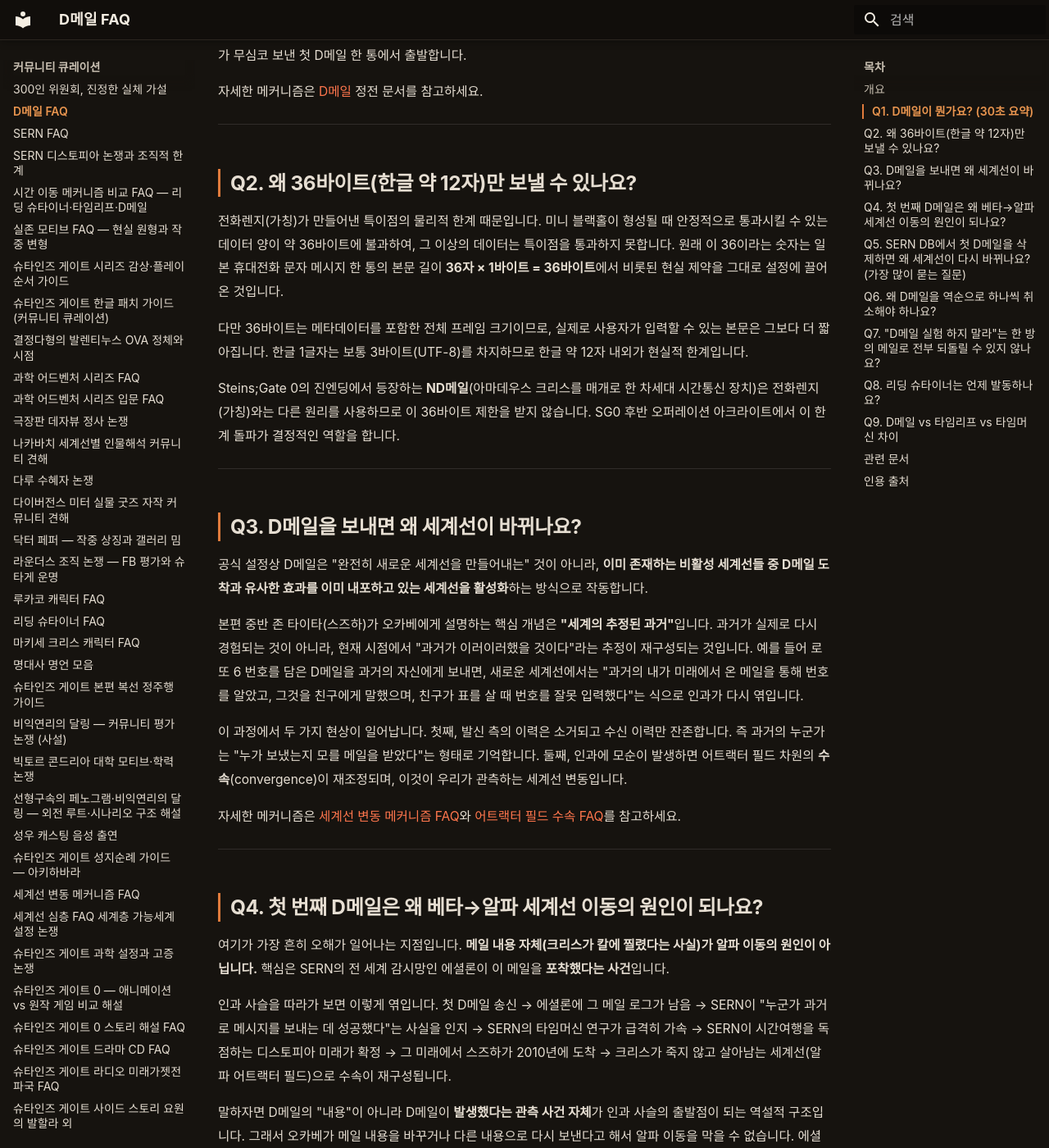
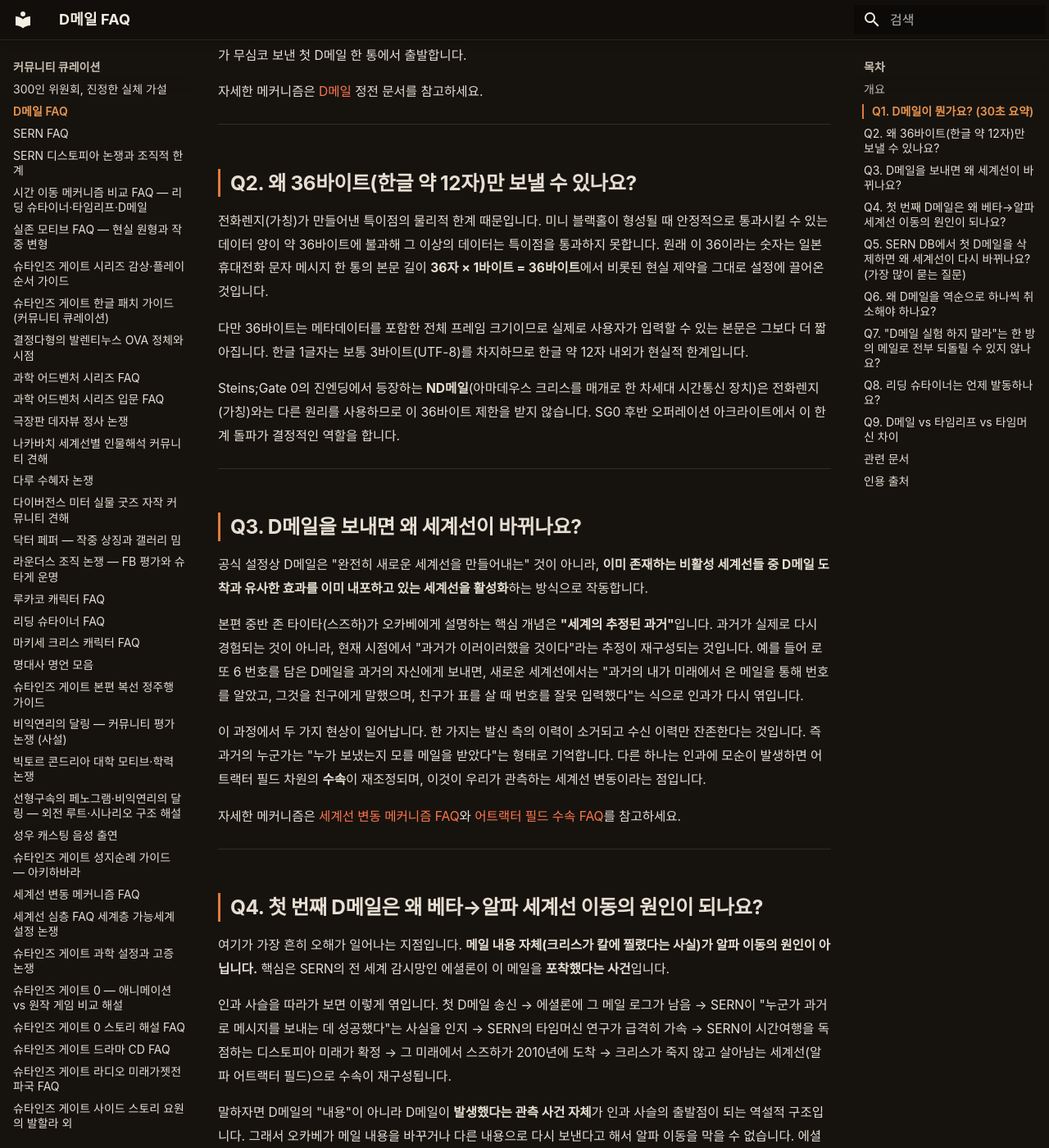
Before and after one commit to sgwiki/sgwiki.github.io, an MkDocs documentation site: the page built from wiki/커뮤니티-큐레이션/D메일-FAQ.md, in a window 1280 px wide and 1400 px high, scrolled down 665 px. Shown: the whole window at 82% size. Built offline with MkDocs 1.6.1 and Material for MkDocs 9.7.7, drawn with Linux system fonts in a browser that asks for light colours; some web fonts are replaced; some of the changed text lies outside the part shown.

Commit message:
chore(wiki): D메일-FAQ 정비 — rewriter '수속'(convergence) 영어 병기 제거·humanize 8건(연결어미 뒤 쉼표 3·종결요약 2·접속사 1·형식명사 1·기계적 병렬 1)·사실·스포일러(endgame)·수치(36바이트·1.130205%·12자)·고유명사(SERN·IBN 5100·ND메일) 불변

```diff
--- a/wiki/커뮤니티-큐레이션/D메일-FAQ.md
+++ b/wiki/커뮤니티-큐레이션/D메일-FAQ.md
@@ -32,9 +32,9 @@
 
 ## Q2. 왜 36바이트(한글 약 12자)만 보낼 수 있나요?
 
-전화렌지(가칭)가 만들어낸 특이점의 물리적 한계 때문입니다. 미니 블랙홀이 형성될 때 안정적으로 통과시킬 수 있는 데이터 양이 약 36바이트에 불과하여, 그 이상의 데이터는 특이점을 통과하지 못합니다. 원래 이 36이라는 숫자는 일본 휴대전화 문자 메시지 한 통의 본문 길이 **36자 × 1바이트 = 36바이트**에서 비롯된 현실 제약을 그대로 설정에 끌어온 것입니다.
+전화렌지(가칭)가 만들어낸 특이점의 물리적 한계 때문입니다. 미니 블랙홀이 형성될 때 안정적으로 통과시킬 수 있는 데이터 양이 약 36바이트에 불과해 그 이상의 데이터는 특이점을 통과하지 못합니다. 원래 이 36이라는 숫자는 일본 휴대전화 문자 메시지 한 통의 본문 길이 **36자 × 1바이트 = 36바이트**에서 비롯된 현실 제약을 그대로 설정에 끌어온 것입니다.
 
-다만 36바이트는 메타데이터를 포함한 전체 프레임 크기이므로, 실제로 사용자가 입력할 수 있는 본문은 그보다 더 짧아집니다. 한글 1글자는 보통 3바이트(UTF-8)를 차지하므로 한글 약 12자 내외가 현실적 한계입니다.
+다만 36바이트는 메타데이터를 포함한 전체 프레임 크기이므로 실제로 사용자가 입력할 수 있는 본문은 그보다 더 짧아집니다. 한글 1글자는 보통 3바이트(UTF-8)를 차지하므로 한글 약 12자 내외가 현실적 한계입니다.
 
 Steins;Gate 0의 진엔딩에서 등장하는 **ND메일**(아마데우스 크리스를 매개로 한 차세대 시간통신 장치)은 전화렌지(가칭)와는 다른 원리를 사용하므로 이 36바이트 제한을 받지 않습니다. SG0 후반 오퍼레이션 아크라이트에서 이 한계 돌파가 결정적인 역할을 합니다.
 
@@ -46,7 +46,7 @@
 
 본편 중반 존 타이타(스즈하)가 오카베에게 설명하는 핵심 개념은 **"세계의 추정된 과거"**입니다. 과거가 실제로 다시 경험되는 것이 아니라, 현재 시점에서 "과거가 이러이러했을 것이다"라는 추정이 재구성되는 것입니다. 예를 들어 로또 6 번호를 담은 D메일을 과거의 자신에게 보내면, 새로운 세계선에서는 "과거의 내가 미래에서 온 메일을 통해 번호를 알았고, 그것을 친구에게 말했으며, 친구가 표를 살 때 번호를 잘못 입력했다"는 식으로 인과가 다시 엮입니다.
 
-이 과정에서 두 가지 현상이 일어납니다. 첫째, 발신 측의 이력은 소거되고 수신 이력만 잔존합니다. 즉 과거의 누군가는 "누가 보냈는지 모를 메일을 받았다"는 형태로 기억합니다. 둘째, 인과에 모순이 발생하면 어트랙터 필드 차원의 **수속**(convergence)이 재조정되며, 이것이 우리가 관측하는 세계선 변동입니다.
+이 과정에서 두 가지 현상이 일어납니다. 한 가지는 발신 측의 이력이 소거되고 수신 이력만 잔존한다는 것입니다. 즉 과거의 누군가는 "누가 보냈는지 모를 메일을 받았다"는 형태로 기억합니다. 다른 하나는 인과에 모순이 발생하면 어트랙터 필드 차원의 **수속**이 재조정되며, 이것이 우리가 관측하는 세계선 변동이라는 점입니다.
 
 자세한 메커니즘은 [세계선 변동 메커니즘 FAQ](세계선-변동-메커니즘-FAQ.md)와 [어트랙터 필드 수속 FAQ](어트랙터-필드-수속-FAQ.md)를 참고하세요.
 
@@ -74,7 +74,7 @@
 
 **"삭제해도 SERN이 이미 봤지 않느냐"**는 반론이 자주 나옵니다. 공식 설정상 이에 대한 답은, **현재 행동이 인과의 고리를 다시 엮는 것이지 기억이나 기록의 물리적 보존 여부가 기준이 아니라는 것**입니다. SERN 연구원이 개인적으로 메일을 본 적이 있더라도, 시스템적으로 접근 가능한 데이터가 사라지면 인과 사슬은 그것을 반영하지 않은 것으로 재구성됩니다. 다이버전스가 측정 가능하게 변하는 순간, 리딩 슈타이너가 발동해 오카베만 이전 세계선의 기억을 유지한 채 새 세계선으로 넘어갑니다.
 
-정리하면: D메일 전송이 알파 이동의 트리거였고, D메일 존재(로그 데이터)의 소거가 베타 복귀의 트리거입니다. 둘 다 "시간을 건너뛰는 행위"가 아니라 "현재 인과 사슬의 고리를 조작하는 행위"입니다.
+한 줄로 줄이면 — D메일 전송이 알파 이동의 트리거였고, D메일 존재(로그 데이터)의 소거가 베타 복귀의 트리거입니다. 둘 다 "시간을 건너뛰는 행위"가 아니라 "현재 인과 사슬의 고리를 조작하는 행위"입니다.
 
 ---
 
@@ -82,11 +82,11 @@
 
 본편 후반 오카베가 베타로 돌아가기 위해 D메일을 하나씩 취소할 때 가장 최근에 보낸 것부터 역순으로 진행하는 데는 두 가지 이유가 겹쳐 있습니다.
 
-**첫째, 인과 파장의 크기.** 가장 최근에 보낸 D메일은 인과 사슬에 미친 영향이 가장 약합니다. 인과의 끝단에 해당하기 때문에, 그것을 취소해도 전체 인과에 큰 파장이 일지 않습니다. 반면 가장 오래된 첫 D메일은 인과 사슬의 뿌리에 해당하므로, 이것부터 건드리면 인과 전체가 뒤틀려 오히려 되돌릴 수 없게 됩니다.
+**첫째, 인과 파장의 크기.** 가장 최근에 보낸 D메일은 인과 사슬에 미친 영향이 가장 약합니다. 인과의 끝단에 해당해서 그것을 취소해도 전체 인과에 큰 파장이 일지 않습니다. 반면 가장 오래된 첫 D메일은 인과 사슬의 뿌리에 해당하므로, 이것부터 건드리면 인과 전체가 뒤틀려 오히려 되돌릴 수 없게 됩니다.
 
 **둘째, IBN 5100 접근 경로.** 첫 D메일 로그를 삭제하려면 에셜론 데이터를 해독할 수 있는 IBN 5100이 필요합니다. 그런데 본편 중반 모에카(라운더)가 보낸 D메일의 영향으로 IBN 5100이 이미 신사에서 사라진 상태입니다. 따라서 오카베는 먼저 모에카의 D메일을 취소해 "IBN 5100이 신사에 있는" 세계선으로 되돌려 놓고, 그 다음에야 IBN 5100을 회수해 첫 D메일 로그에 접근할 수 있습니다. 즉 **역순 취소 순서 = IBN 5100을 회수 가능한 경로를 따라가는 순서**와 직결되어 있습니다.
 
-**로또 6 D메일은 왜 취소 안 하느냐**는 질문도 자주 나옵니다. 로또 6 D메일은 오카베가 자기 자신에게 보낸 메일이며, 결과적으로 다루가 번호를 잘못 입력해 당첨되지 않았기 때문에 인과에 미친 영향이 작습니다. 또한 IBN 5100 회수 경로와 무관합니다. 자세한 내용은 [로또6 D메일](../lore/로또6-D메일.md) 문서를 참고하세요.
+**로또 6 D메일은 왜 취소 안 하느냐**는 질문도 자주 나옵니다. 로또 6 D메일은 오카베가 자기 자신에게 보낸 메일이며, 결과적으로 다루가 번호를 잘못 입력해 당첨되지 않았기 때문에 인과에 미친 영향이 작습니다. IBN 5100 회수 경로와도 무관합니다. 자세한 내용은 [로또6 D메일](../lore/로또6-D메일.md) 문서를 참고하세요.
 
 페이리스 아버지 D메일 취소 과정도 같은 원리로 진행되며, [페이리스 아버지 D메일 취소](../lore/페이리스-아버지-D메일-취소.md)에서 확인할 수 있습니다.
 
@@ -116,7 +116,7 @@
 - **에셜론 로그 삭제 직후** — 본편 후반 첫 D메일 데이터를 삭제하면 인과가 베타로 재구성되며 다이버전스가 변합니다. 이때도 리딩 슈타이너가 발동합니다.
 - **SG0 타임머신 실험으로 다이버전스가 변할 때** — 오퍼레이션 스쿨드·아르타이르·베르단디 등 SG0의 주요 분기점에서도 같은 원리로 발동합니다.
 
-공통점은 "시간을 건너뛰는 행위"가 아니라 **"다이버전스 수치가 측정 가능하게 변화하는 사건"**이라는 것입니다. D메일 송신이든 데이터 삭제든 물리적 타임머신 사용이든, 다이버전스가 바뀌면 리딩 슈타이너가 작동합니다.
+공통점은 "시간을 건너뛰는 행위"가 아니라 **"다이버전스 수치가 측정 가능하게 변화하는 사건"**이라는 점입니다. D메일 송신이든 데이터 삭제든 물리적 타임머신 사용이든, 다이버전스가 바뀌면 리딩 슈타이너가 작동합니다.
 
 **예외: 타임리프 자체는 발동시키지 않습니다.** 타임리프는 기억을 같은 세계선 내의 과거로 옮기는 행위입니다. 같은 세계선 안에서 일어나는 일이므로 다이버전스가 변하지 않고, 따라서 리딩 슈타이너도 발동하지 않습니다. 오카베가 타임리프 후에도 이전 루프의 기억을 유지하는 것은 리딩 슈타이너가 아니라 **타임리프 머신 자체의 메커니즘**(기억을 덮어쓰는 방식) 덕분입니다.
 
```
Also changed, not shown: other parts of wiki/커뮤니티-큐레이션/D메일-FAQ.md (+1 -1 lines).
